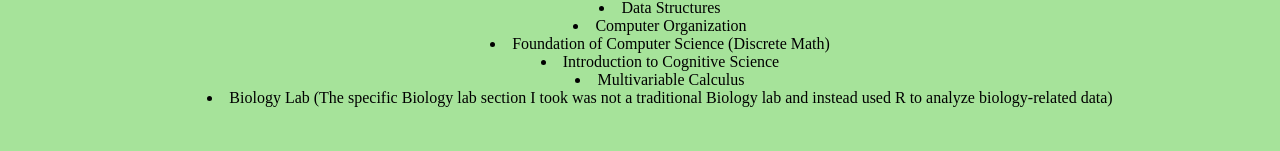
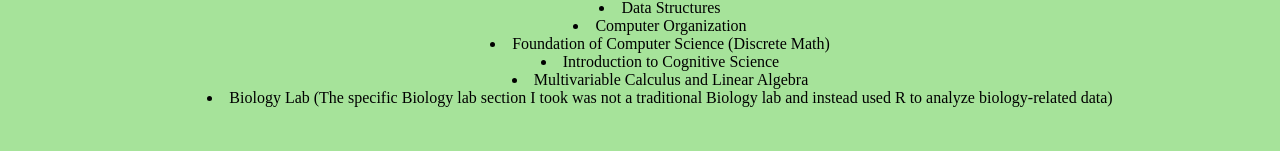
Before and after one commit to sohan-4/sohan-4.github.io, a plain HTML site: page index.html in a window 1280 px wide. Shown: the part 464-615 px from the top of the page. Drawn offline with Linux system fonts and the light colour scheme.

Commit message:
another class added

```diff
--- a/index.html
+++ b/index.html
@@ -26,7 +26,7 @@
 			<li>Computer Organization</li>
 			<li>Foundation of Computer Science (Discrete Math)</li>
 			<li>Introduction to Cognitive Science</li>
-			<li>Multivariable Calculus</li>
+			<li>Multivariable Calculus and Linear Algebra</li>
 			<li>Biology Lab (The specific Biology lab section I took was not a traditional Biology lab and instead used R to analyze biology-related data)</li>
 		</ul>
 		<p class = "smaller">I am currently taking:</p>
```
